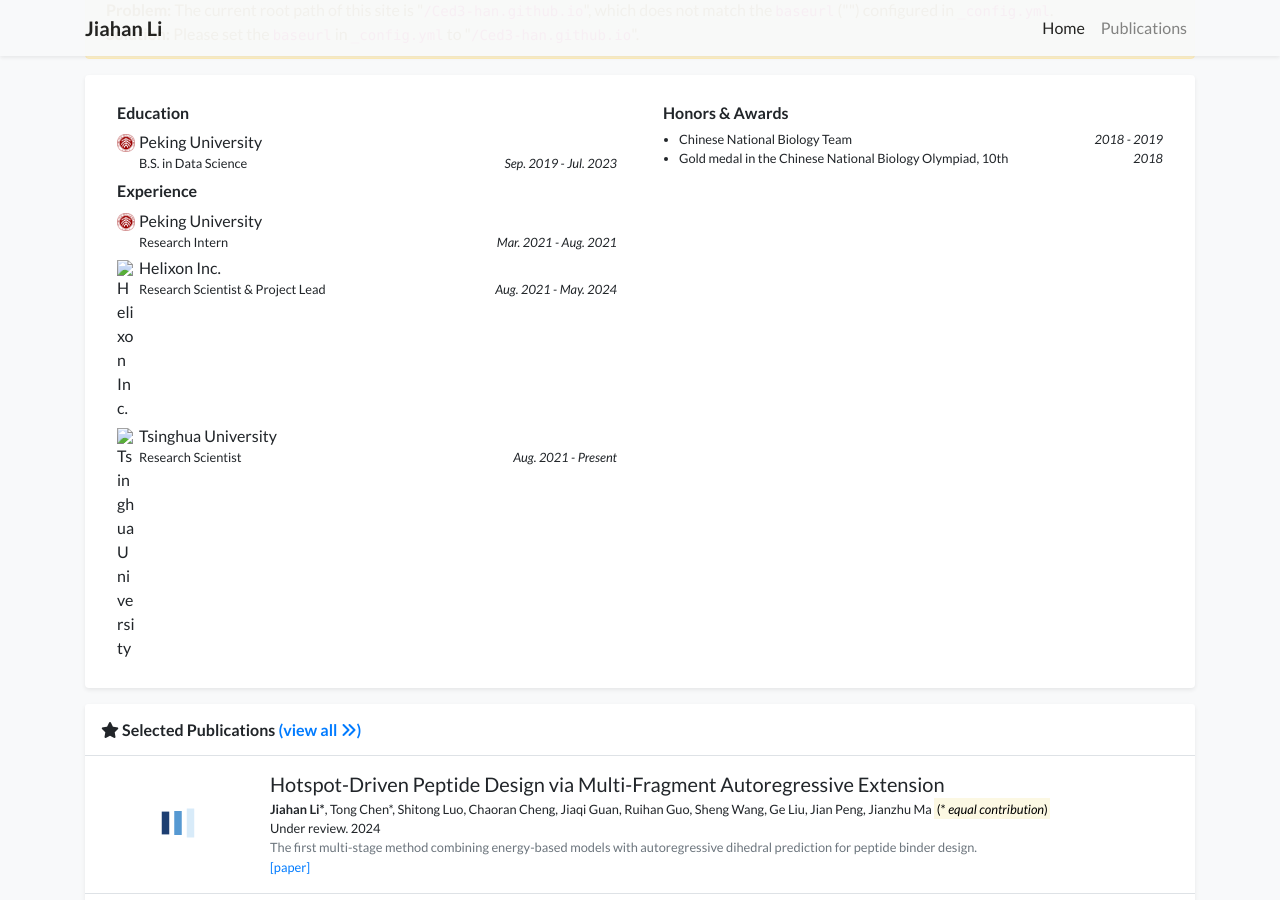
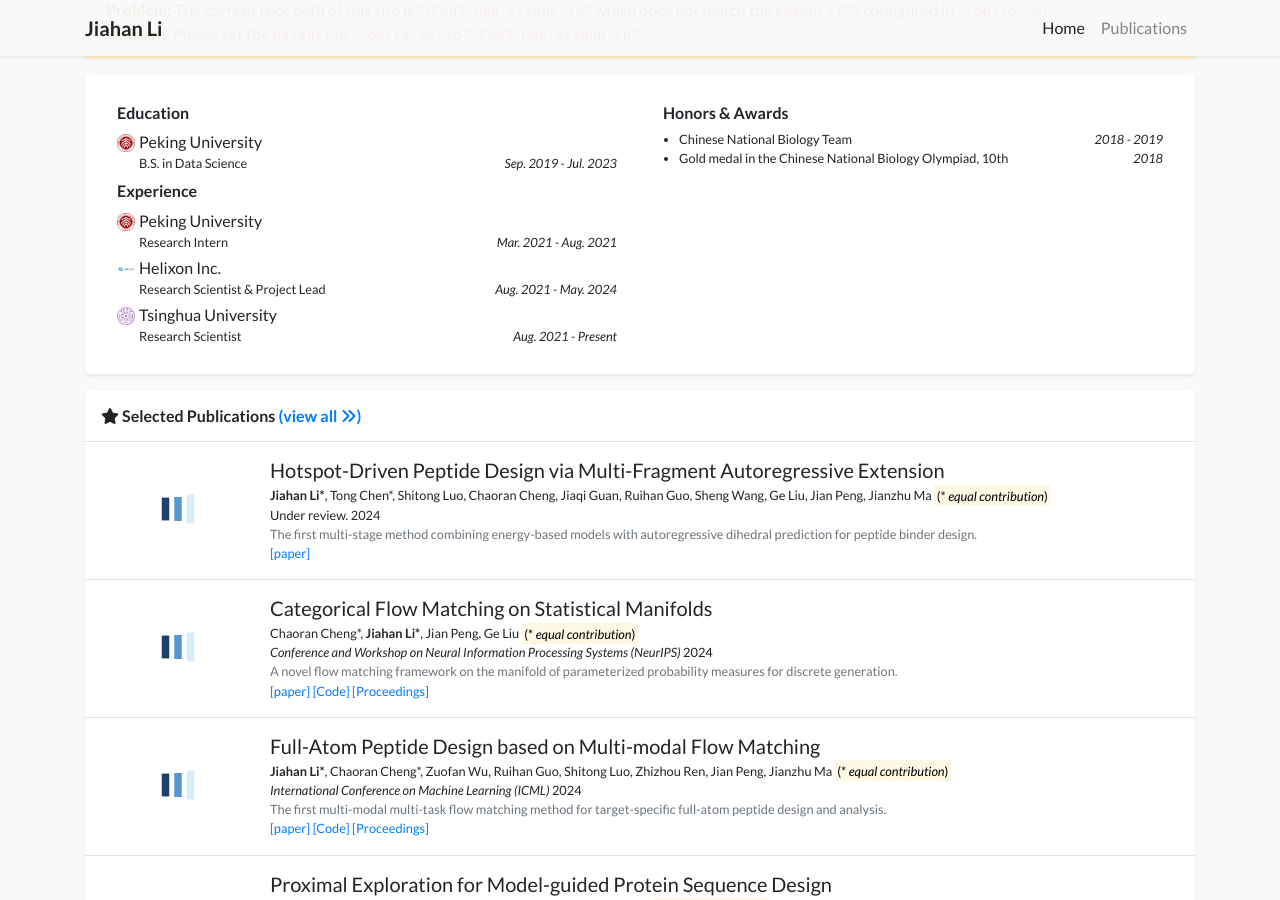
Before and after one commit to Ced3-han/Ced3-han.github.io, a Jekyll site: the page built from index.html, in a window 1280 px wide and 900 px high, scrolled down 650 px. Built offline with Jekyll 4.4.1, drawn with Linux system fonts in a browser that asks for light colours; a style sheet for code colours, icons or effects is not loaded.

Commit message:
update logo

```diff
--- a/_data/profile.yml
+++ b/_data/profile.yml
@@ -42,12 +42,12 @@
   date: Mar. 2021 - Aug. 2021
 
 - name: Helixon Inc.
-  # logo: /assets/images/badges/PKU_red.png
+  logo: /assets/images/badges/helixon.png
   position: Research Scientist & Project Lead
   date: Aug. 2021 - May. 2024
 
 - name: Tsinghua University
-  # logo: /assets/images/badges/PKU_red.png
+  logo: /assets/images/badges/THU_purple.png
   position: Research Scientist
   date: Aug. 2021 - Present
 
```
Also changed, not shown: assets/images/badges/THU_purple.png (added), assets/images/badges/helixon.png (added).
